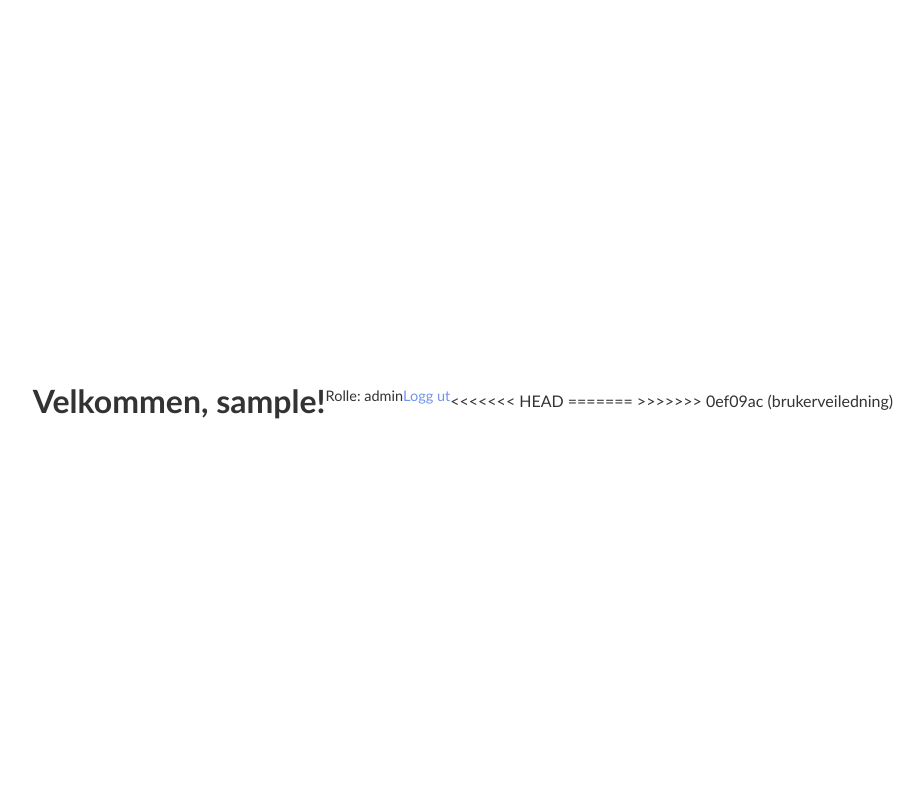
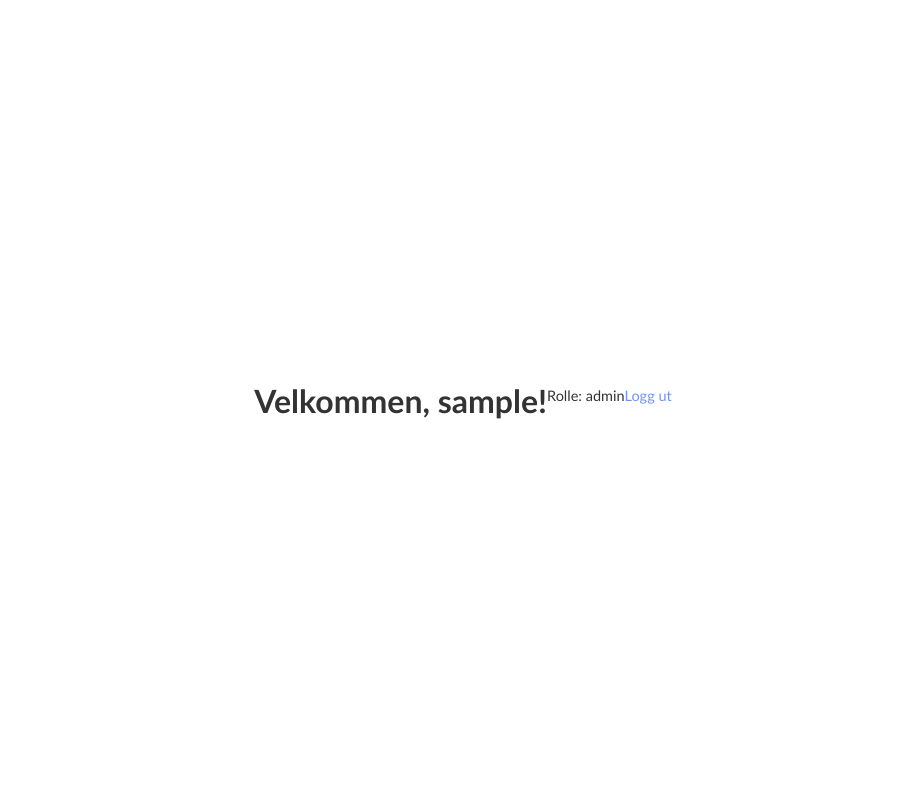
Before and after one commit to Pramis01/Server-Admin-Panel, a Python web app: template templates/dashboard.html in a window 1280 px wide. Shown: the whole page, without its empty margins (177-1101 px from the left). Run offline with Jinja, Linux system fonts and the light colour scheme; the template is opened without the code that fills it: most values are stand-ins (such as "Sample title", 1, 10 or a date in 2020).

Commit message:
Fjern konfliktmarkeringer fra dashboard.html

```diff
--- a/templates/dashboard.html
+++ b/templates/dashboard.html
@@ -12,8 +12,4 @@
   <p><a href="{{ url_for('logout') }}">Logg ut</a></p>
   <!-- her kommer senere server-list, CRUD osv -->
 </body>
-<<<<<<< HEAD
 </html>
-=======
-</html>
->>>>>>> 0ef09ac (brukerveiledning)
```
